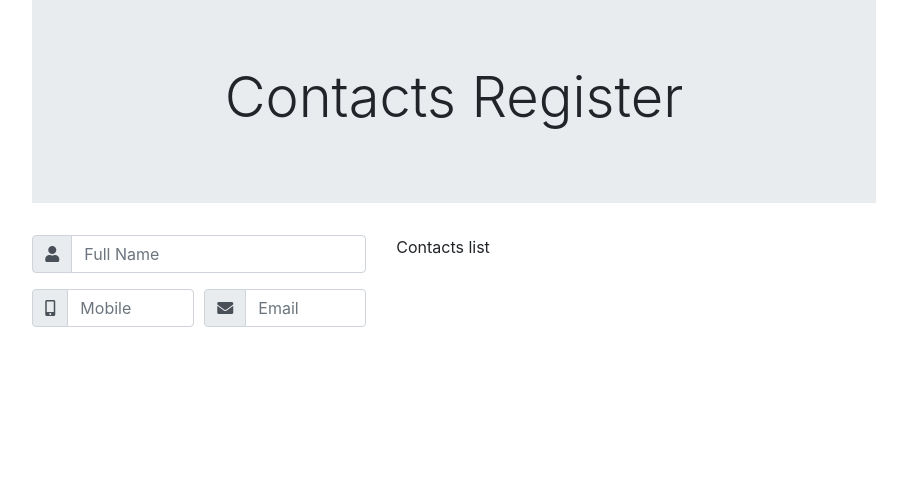
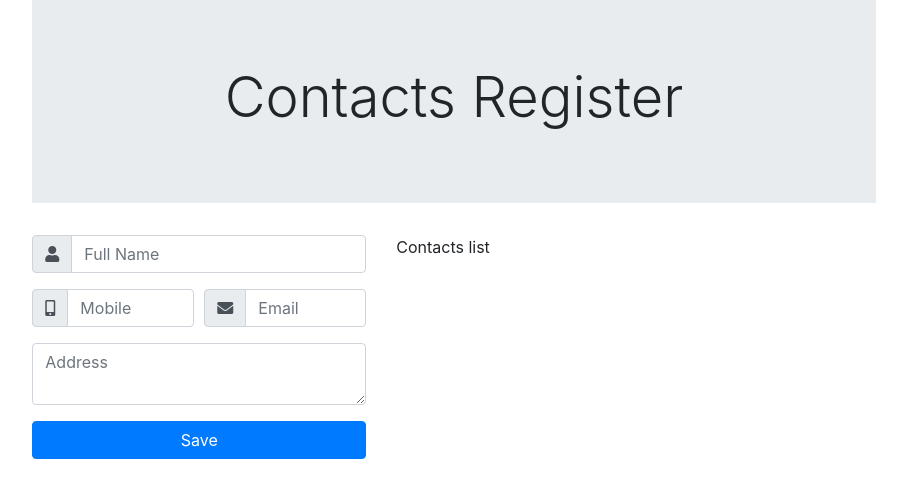
Before and after one commit to Vinoth6194/code_aff_react_fire_rtdb_crud, a React (Create React App) app: page / in a window 1280 px wide. Shown: the top 498 px of the page, without its empty margins (186-1093 px from the left). Built offline with nearby package versions, Linux system fonts and the light colour scheme.

Commit message:
address and save btn

```diff
--- a/src/components/ContactForm.jsx
+++ b/src/components/ContactForm.jsx
@@ -55,6 +55,19 @@ function ContactForm() {
           />
         </div>
       </div>
+      <div className="form-group">
+        <textarea
+          className="form-control"
+          name="address"
+          placeholder="Address"
+          value={values.address}
+        />
+      </div>
+      <div className="form-group">
+        <button className="btn btn-primary btn-block" type="submit">
+          Save
+        </button>
+      </div>
     </form>
   );
 }
```
